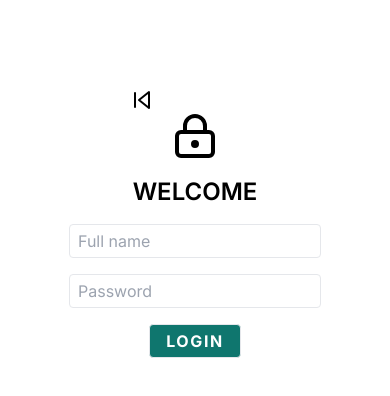
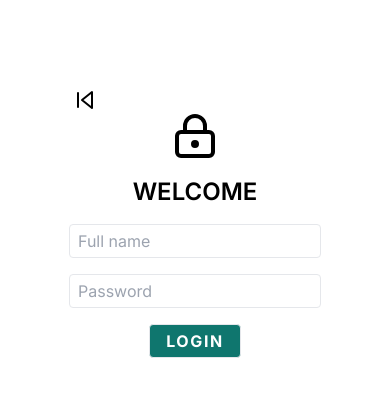
Before and after one commit to VanjaXYZ/users_list_frontend, a Next.js app: page /auth/login in a window 390 px wide. Shown: the top 396 px of the page. Built offline with nearby package versions, Linux system fonts and the light colour scheme; no server answers.

Commit message:
responsive fix

```diff
--- a/src/app/components/(auth)/LoginForm.tsx
+++ b/src/app/components/(auth)/LoginForm.tsx
@@ -5,7 +5,7 @@ import { login } from "@/app/actions/login";
 
 const LoginForm = async () => {
   return (
-    <form className="w-1/3 m-auto h-96 mt-20 py-2" action={login}>
+    <form className="w-2/3 sm:w-1/3 m-auto h-96 mt-20 p-2" action={login}>
       <BackArrow />
       <div className="flex justify-center flex-col items-center gap-4">
         <LockKeyhole size={48} />
```
